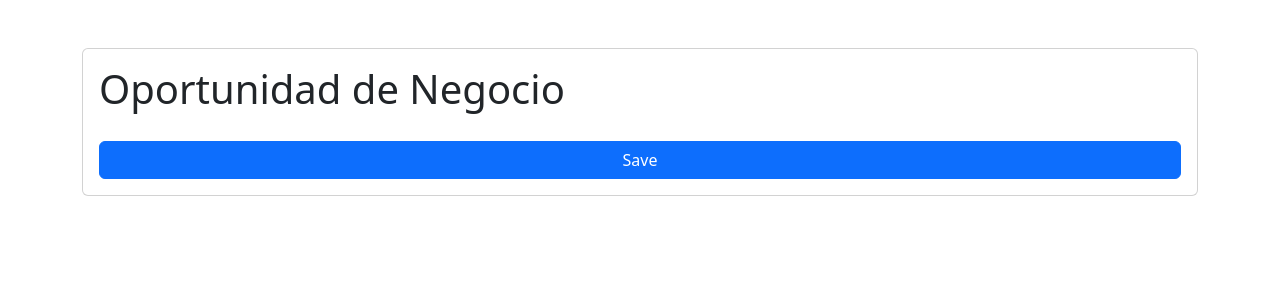
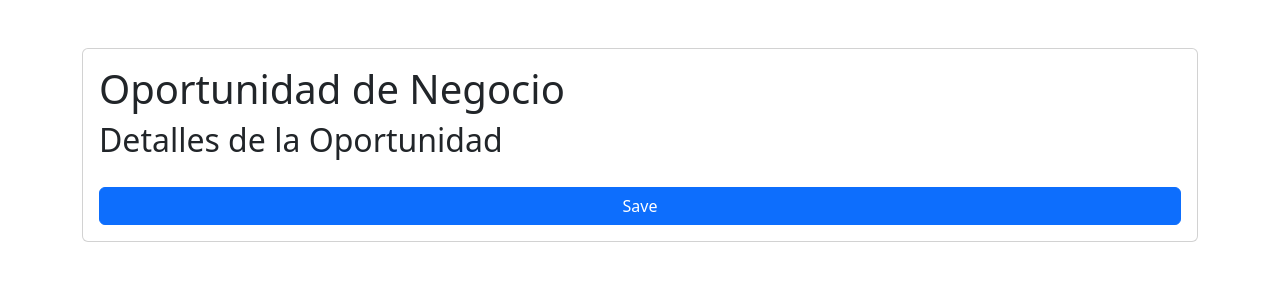
Before and after one commit to molivadatascience/django-auth-crud, a Django app: page /tasks/create/ in a window 1280 px wide. Shown: the part 56-356 px from the top of the page. Run offline with Django 5.2, Linux system fonts and the light colour scheme; the visitor is signed in with stand-in values (Sample User, id 1).

Commit message:
ajustes 2222

```diff
--- a/tasks/templates/create_task.html
+++ b/tasks/templates/create_task.html
@@ -23,8 +23,8 @@
                 {% csrf_token %}
                 {{ error }}
 
+                <!-- Campos de Task -->
                 <div class="form-container">
-                    <!-- Campos de Task -->
                     {% for field in task_form %}
                     <div class="form-group">
                         <label for="{{ field.id_for_label }}">{{ field.label }}</label>
@@ -37,11 +37,12 @@
                         {% endfor %}
                     </div>
                     {% endfor %}
+                </div>
 
-                    <!-- Agregar los demás campos de Task aquí -->
-
-                    <!-- Campos de DetalleOportunidad -->
-                    {% for field in detalle_form %}
+                <!-- Campos de DetalleOportunidad -->
+                <h2>Detalles de la Oportunidad</h2>
+                <div class="form-container">
+                    {% for field in detalle_oportunidad_form %}
                     <div class="form-group">
                         <label for="{{ field.id_for_label }}">{{ field.label }}</label>
                         {{ field }}
```
